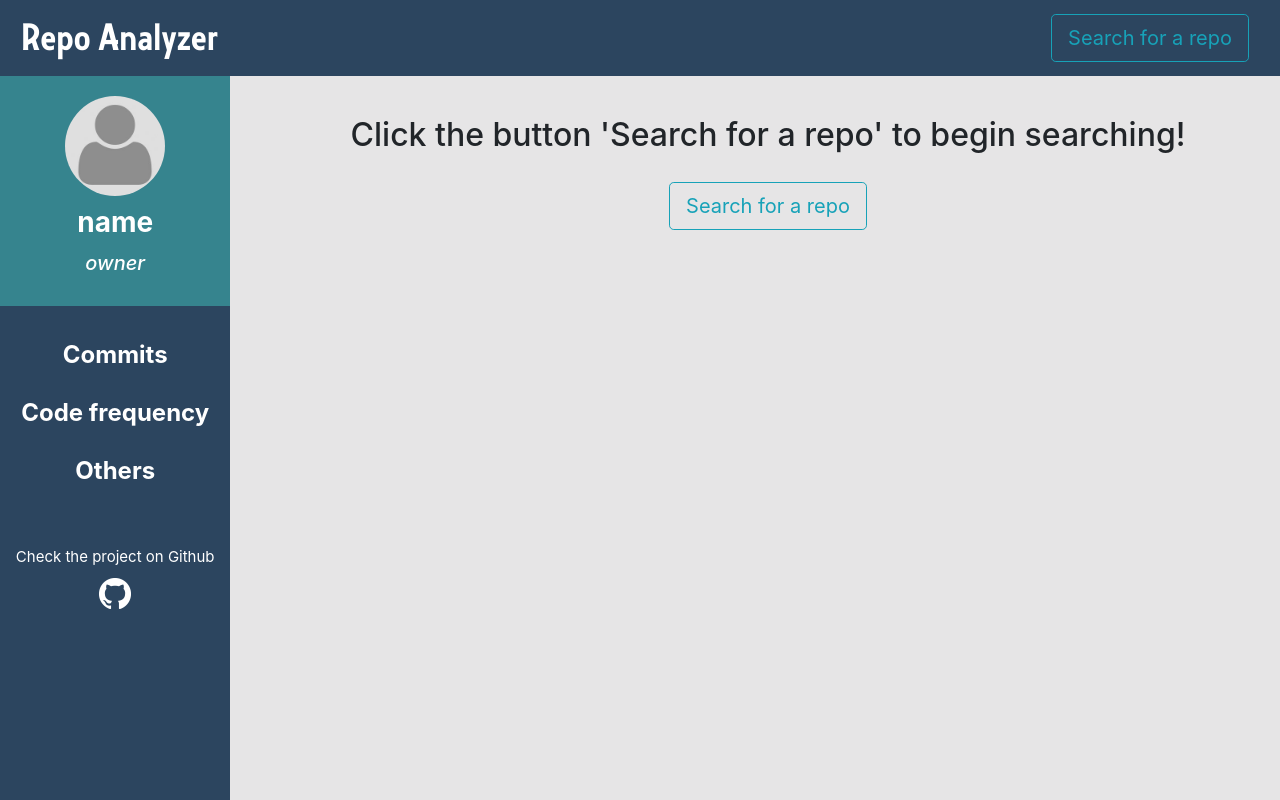
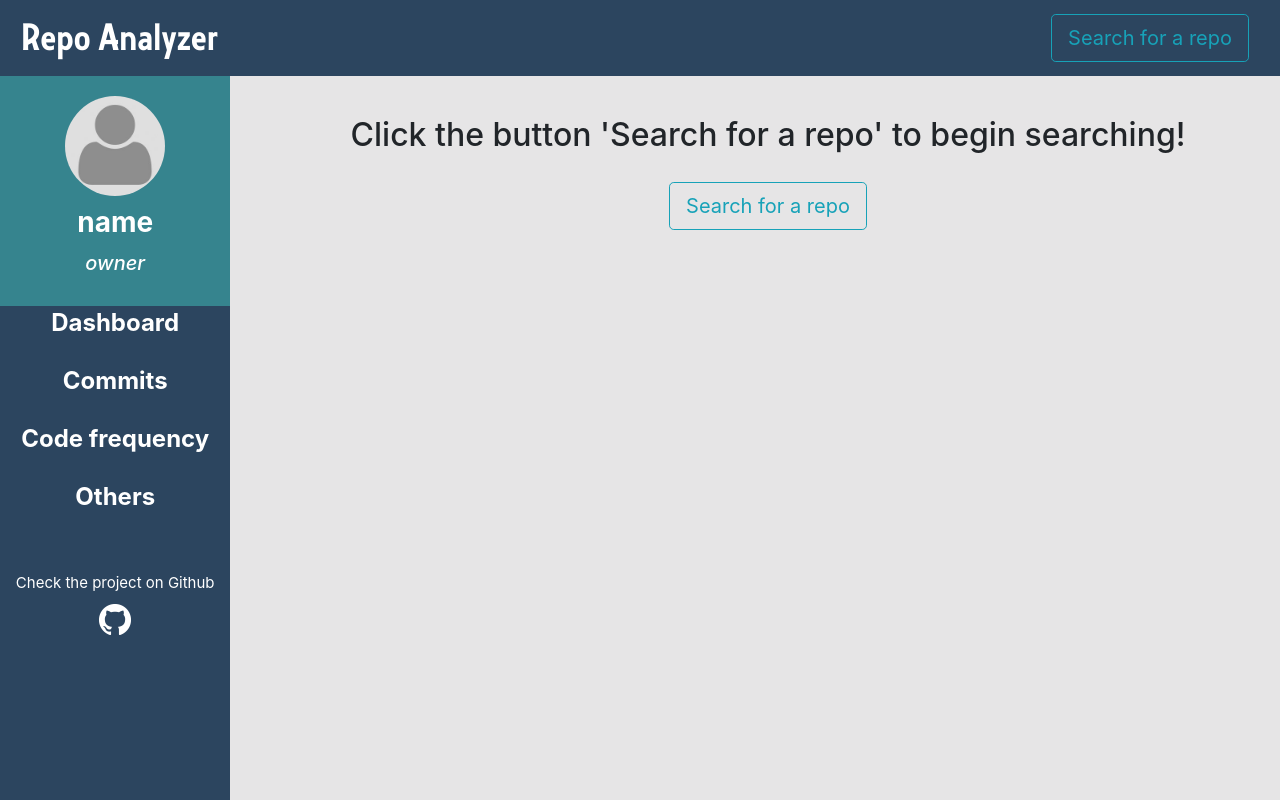
Before and after one commit to idea456/repo-analyzer, a React (Create React App) app: page /main in a window 1280 px wide. Built offline with nearby package versions, Linux system fonts and the light colour scheme.

Commit message:
changed values for heights

```diff
--- a/src/App.css
+++ b/src/App.css
@@ -50,7 +50,7 @@ html {
   width: 18%;
   height: 100%;
   background: #2c455f;
-  padding: 13% 0;
+  padding: 15% 0;
   color: white;
   text-align: center;
   margin-top: 2%;
--- a/src/components/CodeFrequencyTable.js
+++ b/src/components/CodeFrequencyTable.js
@@ -33,7 +33,10 @@ class CodeFrequencyTable extends React.Component {
 
   render() {
     return (
-      <div className="card my-custom-scrollbar .table-wrapper-scroll-y">
+      <div
+        style={{ height: window.innerHeight * 0.7 }}
+        className="card my-custom-scrollbar .table-wrapper-scroll-y"
+      >
         <Table hover>
           <thead>
             <tr>
--- a/src/pages/Commits.js
+++ b/src/pages/Commits.js
@@ -89,7 +89,7 @@ class Commits extends React.Component {
                 mainTitle="Commit count for all users"
                 titleDisplay={true}
                 legendDisplay={false}
-                height={280}
+                height={window.innerHeight * 0.6}
                 refreshPage={this.refreshPage}
               />
             </CardDeck>
```
